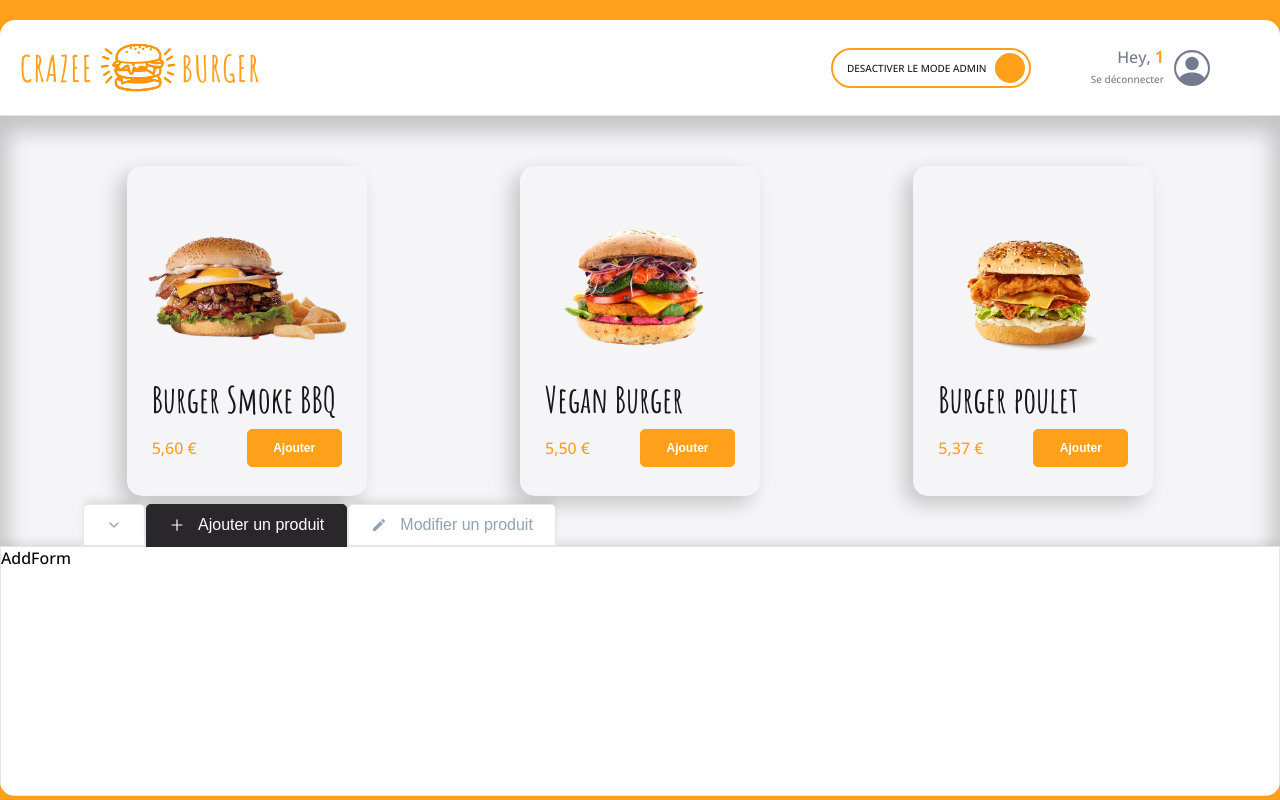
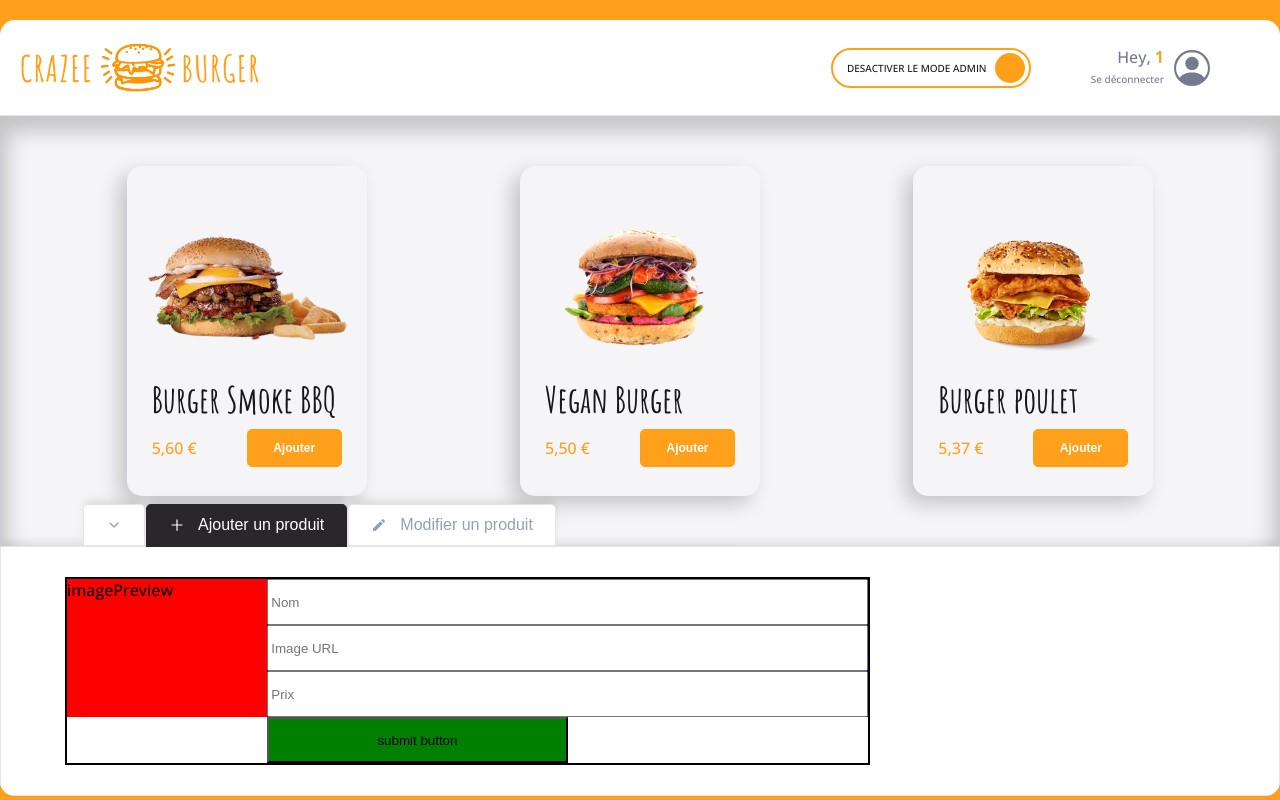
Before and after one commit to YohannMaiVan/React-crazee-burger, a React (Vite) app: page /order/1 in a window 1280 px wide. Built offline with nearby package versions, Linux system fonts and the light colour scheme.

Commit message:
🚧  F08: ADMIN > Addform > Add inputs and layout

```diff
--- a/src/components/pages/order/Main/Admin/AdminPanel/AddForm.jsx
+++ b/src/components/pages/order/Main/Admin/AdminPanel/AddForm.jsx
@@ -1,3 +1,40 @@
+import styled from "styled-components";
+
 export default function AddForm() {
-  return <div>AddForm</div>;
+  return (
+    <AddFormStyled>
+      <div className="image-preview">imagePreview</div>
+      <div className="input-fields">
+        <input type="text" placeholder="Nom" />
+        <input type="text" placeholder="Image URL" />
+        <input type="text" placeholder="Prix" />
+      </div>
+      <button className="submit-button">submit button</button>
+    </AddFormStyled>
+  );
 }
+
+const AddFormStyled = styled.form`
+  border: 2px solid black;
+  display: grid;
+  grid-template-columns: 1fr 3fr;
+  grid-template-rows: repeat(4, 1fr);
+  height: 100%;
+  width: 70%;
+  .image-preview {
+    background: red;
+    grid-area: 1 / 1 / 4 / 2;
+  }
+  .input-fields {
+    background: blue;
+    grid-area: 1 / 2 / -2 / 3;
+
+    display: grid;
+  }
+  .submit-button {
+    background: green;
+    grid-area: 4 / -2 / -1 / -1;
+
+    width: 50%;
+  }
+`;
--- a/src/components/pages/order/Main/Admin/AdminPanel/AdminPanel.jsx
+++ b/src/components/pages/order/Main/Admin/AdminPanel/AdminPanel.jsx
@@ -17,4 +17,5 @@
   background: ${theme.colors.white};
   border: 1px solid ${theme.colors.greyLight};
   box-shadow: ${theme.shadows.subtle};
+  padding: 30px 5%;
 `;
```
